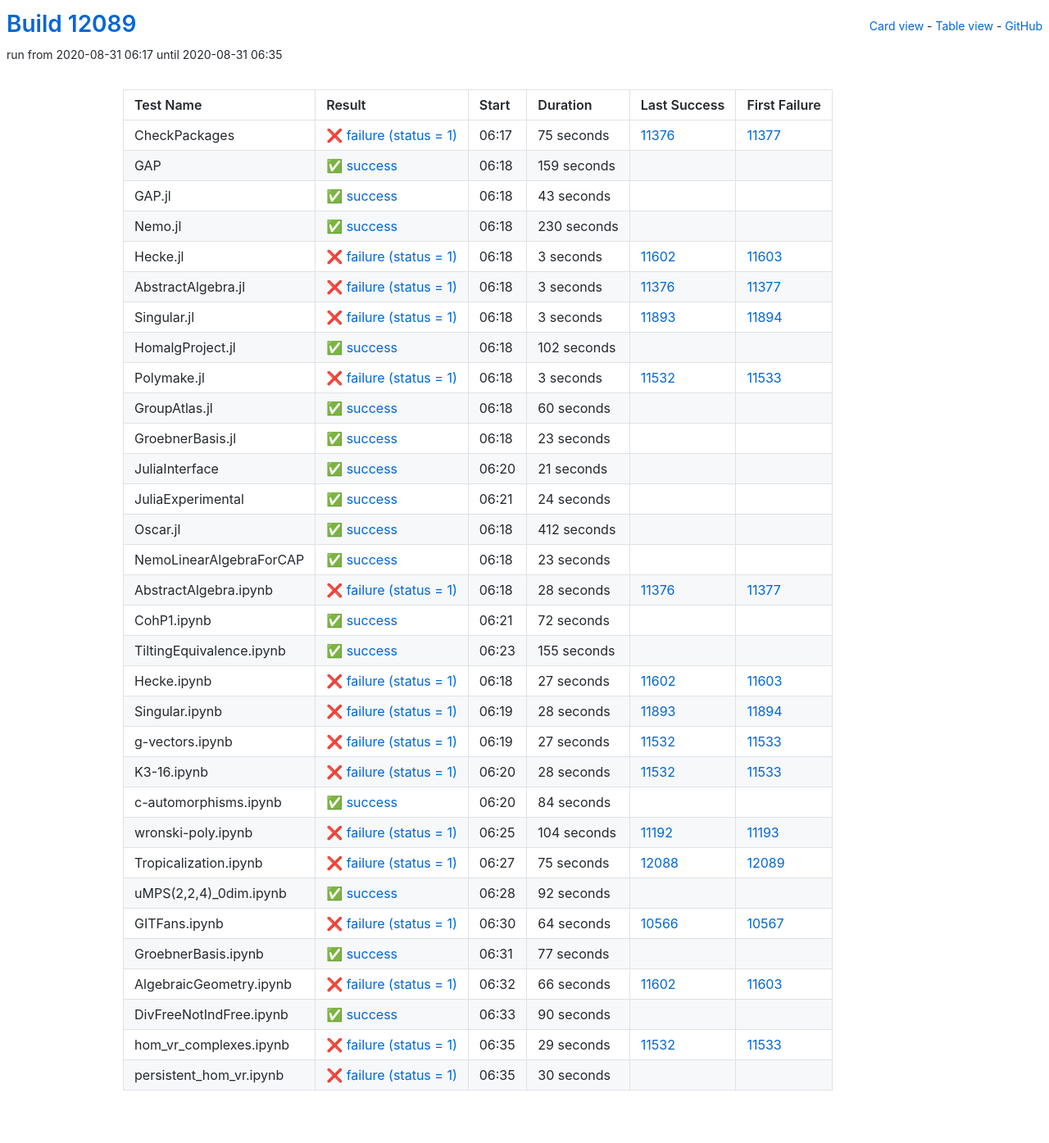
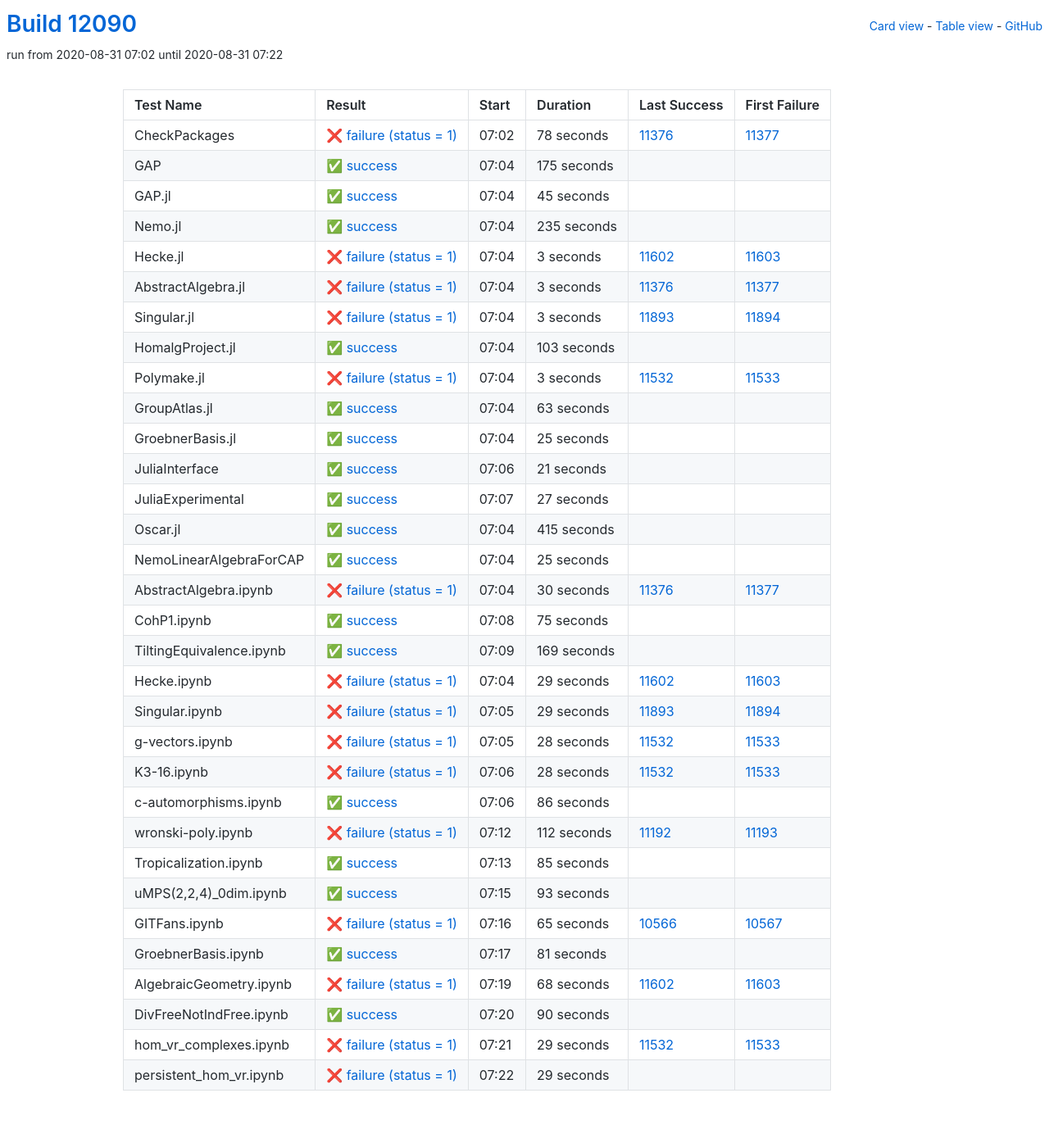
Before and after one commit to oscar-system/oscar-ci-status, a Jekyll site: the page built from table.html, in a window 1280 px wide. Shown: the whole page at 82% size. Built offline with Jekyll 4.4.1, drawn with Linux system fonts in a browser that asks for light colours.

Commit message:
Build #12090

```diff
--- a/_data/ci.yml
+++ b/_data/ci.yml
@@ -1,6 +1,6 @@
 ---
-build: 12089
-build_url: https://oscarci.mathematik.uni-kl.de/job/oscar/12089/
+build: 12090
+build_url: https://oscarci.mathematik.uni-kl.de/job/oscar/12090/
 job: oscar
 organization: oscar-system
 repo: oscar-ci-status
@@ -8,56 +8,56 @@
 tests:
 - name: CheckPackages
   id: checkpackages
-  log: https://oscarci.mathematik.uni-kl.de/job/oscar/12089/artifact/logs/build-12089/CheckPackages.log
-  start: 2020-08-31 06:17
+  log: https://oscarci.mathematik.uni-kl.de/job/oscar/12090/artifact/logs/build-12090/CheckPackages.log
+  start: 2020-08-31 07:02
   success: false
   exitcode: 1
   status: failure
-  duration: 75
+  duration: 78
   last_success: 11376
   last_success_url: https://oscarci.mathematik.uni-kl.de/job/oscar/11376/
   first_failure: 11377
   first_failure_url: https://oscarci.mathematik.uni-kl.de/job/oscar/11377/
 - name: GAP
   id: gap
-  log: https://oscarci.mathematik.uni-kl.de/job/oscar/12089/artifact/logs/build-12089/GAP.log
-  start: 2020-08-31 06:18
+  log: https://oscarci.mathematik.uni-kl.de/job/oscar/12090/artifact/logs/build-12090/GAP.log
+  start: 2020-08-31 07:04
   success: true
   exitcode: 0
   status: success
-  duration: 159
+  duration: 175
   last_success: false
   last_success_url:
   first_failure: false
   first_failure_url:
 - name: GAP.jl
   id: gap-jl
-  log: https://oscarci.mathematik.uni-kl.de/job/oscar/12089/artifact/logs/build-12089/GAP.jl.log
-  start: 2020-08-31 06:18
+  log: https://oscarci.mathematik.uni-kl.de/job/oscar/12090/artifact/logs/build-12090/GAP.jl.log
+  start: 2020-08-31 07:04
   success: true
   exitcode: 0
   status: success
-  duration: 43
+  duration: 45
   last_success: false
   last_success_url:
   first_failure: false
   first_failure_url:
 - name: Nemo.jl
   id: nemo-jl
-  log: https://oscarci.mathematik.uni-kl.de/job/oscar/12089/artifact/logs/build-12089/Nemo.jl.log
-  start: 2020-08-31 06:18
+  log: https://oscarci.mathematik.uni-kl.de/job/oscar/12090/artifact/logs/build-12090/Nemo.jl.log
+  start: 2020-08-31 07:04
   success: true
   exitcode: 0
   status: success
-  duration: 230
+  duration: 235
   last_success: false
   last_success_url:
   first_failure: false
   first_failure_url:
 - name: Hecke.jl
   id: hecke-jl
-  log: https://oscarci.mathematik.uni-kl.de/job/oscar/12089/artifact/logs/build-12089/Hecke.jl.log
-  start: 2020-08-31 06:18
+  log: https://oscarci.mathematik.uni-kl.de/job/oscar/12090/artifact/logs/build-12090/Hecke.jl.log
+  start: 2020-08-31 07:04
   success: false
   exitcode: 1
   status: failure
@@ -68,8 +68,8 @@
   first_failure_url: https://oscarci.mathematik.uni-kl.de/job/oscar/11603/
 - name: AbstractAlgebra.jl
   id: abstractalgebra-jl
-  log: https://oscarci.mathematik.uni-kl.de/job/oscar/12089/artifact/logs/build-12089/AbstractAlgebra.jl.log
-  start: 2020-08-31 06:18
+  log: https://oscarci.mathematik.uni-kl.de/job/oscar/12090/artifact/logs/build-12090/AbstractAlgebra.jl.log
+  start: 2020-08-31 07:04
   success: false
   exitcode: 1
   status: failure
@@ -80,8 +80,8 @@
   first_failure_url: https://oscarci.mathematik.uni-kl.de/job/oscar/11377/
 - name: Singular.jl
   id: singular-jl
-  log: https://oscarci.mathematik.uni-kl.de/job/oscar/12089/artifact/logs/build-12089/Singular.jl.log
-  start: 2020-08-31 06:18
+  log: https://oscarci.mathematik.uni-kl.de/job/oscar/12090/artifact/logs/build-12090/Singular.jl.log
+  start: 2020-08-31 07:04
   success: false
   exitcode: 1
   status: failure
@@ -92,20 +92,20 @@
   first_failure_url: https://oscarci.mathematik.uni-kl.de/job/oscar/11894/
 - name: HomalgProject.jl
   id: homalgproject-jl
-  log: https://oscarci.mathematik.uni-kl.de/job/oscar/12089/artifact/logs/build-12089/HomalgProject.jl.log
-  start: 2020-08-31 06:18
+  log: https://oscarci.mathematik.uni-kl.de/job/oscar/12090/artifact/logs/build-12090/HomalgProject.jl.log
+  start: 2020-08-31 07:04
   success: true
   exitcode: 0
   status: success
-  duration: 102
+  duration: 103
   last_success: false
   last_success_url:
   first_failure: false
   first_failure_url:
 - name: Polymake.jl
   id: polymake-jl
-  log: https://oscarci.mathematik.uni-kl.de/job/oscar/12089/artifact/logs/build-12089/Polymake.jl.log
-  start: 2020-08-31 06:18
+  log: https://oscarci.mathematik.uni-kl.de/job/oscar/12090/artifact/logs/build-12090/Polymake.jl.log
+  start: 2020-08-31 07:04
   success: false
   exitcode: 1
   status: failure
@@ -116,32 +116,32 @@
   first_failure_url: https://oscarci.mathematik.uni-kl.de/job/oscar/11533/
 - name: GroupAtlas.jl
   id: groupatlas-jl
-  log: https://oscarci.mathematik.uni-kl.de/job/oscar/12089/artifact/logs/build-12089/GroupAtlas.jl.log
-  start: 2020-08-31 06:18
+  log: https://oscarci.mathematik.uni-kl.de/job/oscar/12090/artifact/logs/build-12090/GroupAtlas.jl.log
+  start: 2020-08-31 07:04
   success: true
   exitcode: 0
   status: success
-  duration: 60
+  duration: 63
   last_success: false
   last_success_url:
   first_failure: false
   first_failure_url:
 - name: GroebnerBasis.jl
   id: groebnerbasis-jl
-  log: https://oscarci.mathematik.uni-kl.de/job/oscar/12089/artifact/logs/build-12089/GroebnerBasis.jl.log
-  start: 2020-08-31 06:18
+  log: https://oscarci.mathematik.uni-kl.de/job/oscar/12090/artifact/logs/build-12090/GroebnerBasis.jl.log
+  start: 2020-08-31 07:04
   success: true
   exitcode: 0
   status: success
-  duration: 23
+  duration: 25
   last_success: false
   last_success_url:
   first_failure: false
   first_failure_url:
 - name: JuliaInterface
   id: juliainterface
-  log: https://oscarci.mathematik.uni-kl.de/job/oscar/12089/artifact/logs/build-12089/JuliaInterface.log
-  start: 2020-08-31 06:20
+  log: https://oscarci.mathematik.uni-kl.de/job/oscar/12090/artifact/logs/build-12090/JuliaInterface.log
+  start: 2020-08-31 07:06
   success: true
   exitcode: 0
   status: success
@@ -152,116 +152,116 @@
   first_failure_url:
 - name: JuliaExperimental
   id: juliaexperimental
-  log: https://oscarci.mathematik.uni-kl.de/job/oscar/12089/artifact/logs/build-12089/JuliaExperimental.log
-  start: 2020-08-31 06:21
+  log: https://oscarci.mathematik.uni-kl.de/job/oscar/12090/artifact/logs/build-12090/JuliaExperimental.log
+  start: 2020-08-31 07:07
   success: true
   exitcode: 0
   status: success
-  duration: 24
+  duration: 27
   last_success: false
   last_success_url:
   first_failure: false
   first_failure_url:
 - name: Oscar.jl
   id: oscar-jl
-  log: https://oscarci.mathematik.uni-kl.de/job/oscar/12089/artifact/logs/build-12089/Oscar.jl.log
-  start: 2020-08-31 06:18
+  log: https://oscarci.mathematik.uni-kl.de/job/oscar/12090/artifact/logs/build-12090/Oscar.jl.log
+  start: 2020-08-31 07:04
   success: true
   exitcode: 0
   status: success
-  duration: 412
+  duration: 415
   last_success: false
   last_success_url:
   first_failure: false
   first_failure_url:
 - name: NemoLinearAlgebraForCAP
   id: nemolinearalgebraforcap
-  log: https://oscarci.mathematik.uni-kl.de/job/oscar/12089/artifact/logs/build-12089/NemoLinearAlgebraForCAP.log
-  start: 2020-08-31 06:18
+  log: https://oscarci.mathematik.uni-kl.de/job/oscar/12090/artifact/logs/build-12090/NemoLinearAlgebraForCAP.log
+  start: 2020-08-31 07:04
   success: true
   exitcode: 0
   status: success
-  duration: 23
+  duration: 25
   last_success: false
   last_success_url:
   first_failure: false
   first_failure_url:
 - name: AbstractAlgebra.ipynb
   id: abstractalgebra-ipynb
-  log: https://oscarci.mathematik.uni-kl.de/job/oscar/12089/artifact/logs/build-12089/AbstractAlgebra.ipynb.log
-  start: 2020-08-31 06:18
+  log: https://oscarci.mathematik.uni-kl.de/job/oscar/12090/artifact/logs/build-12090/AbstractAlgebra.ipynb.log
+  start: 2020-08-31 07:04
   success: false
   exitcode: 1
   status: failure
-  duration: 28
+  duration: 30
   last_success: 11376
   last_success_url: https://oscarci.mathematik.uni-kl.de/job/oscar/11376/
   first_failure: 11377
   first_failure_url: https://oscarci.mathematik.uni-kl.de/job/oscar/11377/
 - name: CohP1.ipynb
   id: cohp1-ipynb
-  log: https://oscarci.mathematik.uni-kl.de/job/oscar/12089/artifact/logs/build-12089/CohP1.ipynb.log
-  start: 2020-08-31 06:21
+  log: https://oscarci.mathematik.uni-kl.de/job/oscar/12090/artifact/logs/build-12090/CohP1.ipynb.log
+  start: 2020-08-31 07:08
   success: true
   exitcode: 0
   status: success
-  duration: 72
+  duration: 75
   last_success: false
   last_success_url:
   first_failure: false
   first_failure_url:
 - name: TiltingEquivalence.ipynb
   id: tiltingequivalence-ipynb
-  log: https://oscarci.mathematik.uni-kl.de/job/oscar/12089/artifact/logs/build-12089/TiltingEquivalence.ipynb.log
-  start: 2020-08-31 06:23
+  log: https://oscarci.mathematik.uni-kl.de/job/oscar/12090/artifact/logs/build-12090/TiltingEquivalence.ipynb.log
+  start: 2020-08-31 07:09
   success: true
   exitcode: 0
   status: success
-  duration: 155
+  duration: 169
   last_success: false
   last_success_url:
   first_failure: false
   first_failure_url:
 - name: Hecke.ipynb
   id: hecke-ipynb
-  log: https://oscarci.mathematik.uni-kl.de/job/oscar/12089/artifact/logs/build-12089/Hecke.ipynb.log
-  start: 2020-08-31 06:18
+  log: https://oscarci.mathematik.uni-kl.de/job/oscar/12090/artifact/logs/build-12090/Hecke.ipynb.log
+  start: 2020-08-31 07:04
   success: false
   exitcode: 1
   status: failure
-  duration: 27
+  duration: 29
   last_success: 11602
   last_success_url: https://oscarci.mathematik.uni-kl.de/job/oscar/11602/
   first_failure: 11603
   first_failure_url: https://oscarci.mathematik.uni-kl.de/job/oscar/11603/
 - name: Singular.ipynb
   id: singular-ipynb
-  log: https://oscarci.mathematik.uni-kl.de/job/oscar/12089/artifact/logs/build-12089/Singular.ipynb.log
-  start: 2020-08-31 06:19
+  log: https://oscarci.mathematik.uni-kl.de/job/oscar/12090/artifact/logs/build-12090/Singular.ipynb.log
+  start: 2020-08-31 07:05
   success: false
   exitcode: 1
   status: failure
-  duration: 28
+  duration: 29
   last_success: 11893
   last_success_url: https://oscarci.mathematik.uni-kl.de/job/oscar/11893/
   first_failure: 11894
   first_failure_url: https://oscarci.mathematik.uni-kl.de/job/oscar/11894/
 - name: g-vectors.ipynb
   id: g-vectors-ipynb
-  log: https://oscarci.mathematik.uni-kl.de/job/oscar/12089/artifact/logs/build-12089/g-vectors.ipynb.log
-  start: 2020-08-31 06:19
+  log: https://oscarci.mathematik.uni-kl.de/job/oscar/12090/artifact/logs/build-12090/g-vectors.ipynb.log
+  start: 2020-08-31 07:05
   success: false
   exitcode: 1
   status: failure
-  duration: 27
+  duration: 28
   last_success: 11532
   last_success_url: https://oscarci.mathematik.uni-kl.de/job/oscar/11532/
   first_failure: 11533
   first_failure_url: https://oscarci.mathematik.uni-kl.de/job/oscar/11533/
 - name: K3-16.ipynb
   id: k3-16-ipynb
-  log: https://oscarci.mathematik.uni-kl.de/job/oscar/12089/artifact/logs/build-12089/K3-16.ipynb.log
-  start: 2020-08-31 06:20
+  log: https://oscarci.mathematik.uni-kl.de/job/oscar/12090/artifact/logs/build-12090/K3-16.ipynb.log
+  start: 2020-08-31 07:06
   success: false
   exitcode: 1
   status: failure
@@ -272,92 +272,92 @@
   first_failure_url: https://oscarci.mathematik.uni-kl.de/job/oscar/11533/
 - name: c-automorphisms.ipynb
   id: c-automorphisms-ipynb
-  log: https://oscarci.mathematik.uni-kl.de/job/oscar/12089/artifact/logs/build-12089/c-automorphisms.ipynb.log
-  start: 2020-08-31 06:20
+  log: https://oscarci.mathematik.uni-kl.de/job/oscar/12090/artifact/logs/build-12090/c-automorphisms.ipynb.log
+  start: 2020-08-31 07:06
   success: true
   exitcode: 0
   status: success
-  duration: 84
+  duration: 86
   last_success: false
   last_success_url:
   first_failure: false
   first_failure_url:
 - name: wronski-poly.ipynb
   id: wronski-poly-ipynb
-  log: https://oscarci.mathematik.uni-kl.de/job/oscar/12089/artifact/logs/build-12089/wronski-poly.ipynb.log
-  start: 2020-08-31 06:25
+  log: https://oscarci.mathematik.uni-kl.de/job/oscar/12090/artifact/logs/build-12090/wronski-poly.ipynb.log
+  start: 2020-08-31 07:12
   success: false
   exitcode: 1
   status: failure
-  duration: 104
+  duration: 112
   last_success: 11192
   last_success_url: https://oscarci.mathematik.uni-kl.de/job/oscar/11192/
   first_failure: 11193
   first_failure_url: https://oscarci.mathematik.uni-kl.de/job/oscar/11193/
 - name: Tropicalization.ipynb
   id: tropicalization-ipynb
-  log: https://oscarci.mathematik.uni-kl.de/job/oscar/12089/artifact/logs/build-12089/Tropicalization.ipynb.log
-  start: 2020-08-31 06:27
-  success: false
-  exitcode: 1
-  status: failure
-  duration: 75
-  last_success: 12088
-  last_success_url: https://oscarci.mathematik.uni-kl.de/job/oscar/12088/
-  first_failure: 12089
-  first_failure_url: https://oscarci.mathematik.uni-kl.de/job/oscar/12089/
-- name: uMPS(2,2,4)_0dim.ipynb
-  id: umps-2-2-4-0dim-ipynb
-  log: https://oscarci.mathematik.uni-kl.de/job/oscar/12089/artifact/logs/build-12089/uMPS-2-2-4-_0dim.ipynb.log
-  start: 2020-08-31 06:28
+  log: https://oscarci.mathematik.uni-kl.de/job/oscar/12090/artifact/logs/build-12090/Tropicalization.ipynb.log
+  start: 2020-08-31 07:13
   success: true
   exitcode: 0
   status: success
-  duration: 92
+  duration: 85
+  last_success: false
+  last_success_url:
+  first_failure: false
+  first_failure_url:
+- name: uMPS(2,2,4)_0dim.ipynb
+  id: umps-2-2-4-0dim-ipynb
+  log: https://oscarci.mathematik.uni-kl.de/job/oscar/12090/artifact/logs/build-12090/uMPS-2-2-4-_0dim.ipynb.log
+  start: 2020-08-31 07:15
+  success: true
+  exitcode: 0
+  status: success
+  duration: 93
   last_success: false
   last_success_url:
   first_failure: false
   first_failure_url:
 - name: GITFans.ipynb
   id: gitfans-ipynb
-  log: https://oscarci.mathematik.uni-kl.de/job/oscar/12089/artifact/logs/build-12089/GITFans.ipynb.log
-  start: 2020-08-31 06:30
+  log: https://oscarci.mathematik.uni-kl.de/job/oscar/12090/artifact/logs/build-12090/GITFans.ipynb.log
+  start: 2020-08-31 07:16
   success: false
   exitcode: 1
   status: failure
-  duration: 64
+  duration: 65
   last_success: 10566
   last_success_url: https://oscarci.mathematik.uni-kl.de/job/oscar/10566/
   first_failure: 10567
   first_failure_url: https://oscarci.mathematik.uni-kl.de/job/oscar/10567/
 - name: GroebnerBasis.ipynb
   id: groebnerbasis-ipynb
-  log: https://oscarci.mathematik.uni-kl.de/job/oscar/12089/artifact/logs/build-12089/GroebnerBasis.ipynb.log
-  start: 2020-08-31 06:31
+  log: https://oscarci.mathematik.uni-kl.de/job/oscar/12090/artifact/logs/build-12090/GroebnerBasis.ipynb.log
+  start: 2020-08-31 07:17
   success: true
   exitcode: 0
   status: success
-  duration: 77
+  duration: 81
   last_success: false
   last_success_url:
   first_failure: false
   first_failure_url:
 - name: AlgebraicGeometry.ipynb
   id: algebraicgeometry-ipynb
-  log: https://oscarci.mathematik.uni-kl.de/job/oscar/12089/artifact/logs/build-12089/AlgebraicGeometry.ipynb.log
-  start: 2020-08-31 06:32
+  log: https://oscarci.mathematik.uni-kl.de/job/oscar/12090/artifact/logs/build-12090/AlgebraicGeometry.ipynb.log
+  start: 2020-08-31 07:19
   success: false
   exitcode: 1
   status: failure
-  duration: 66
+  duration: 68
   last_success: 11602
   last_success_url: https://oscarci.mathematik.uni-kl.de/job/oscar/11602/
   first_failure: 11603
   first_failure_url: https://oscarci.mathematik.uni-kl.de/job/oscar/11603/
 - name: DivFreeNotIndFree.ipynb
   id: divfreenotindfree-ipynb
-  log: https://oscarci.mathematik.uni-kl.de/job/oscar/12089/artifact/logs/build-12089/DivFreeNotIndFree.ipynb.log
-  start: 2020-08-31 06:33
+  log: https://oscarci.mathematik.uni-kl.de/job/oscar/12090/artifact/logs/build-12090/DivFreeNotIndFree.ipynb.log
+  start: 2020-08-31 07:20
   success: true
   exitcode: 0
   status: success
@@ -368,8 +368,8 @@
   first_failure_url:
 - name: hom_vr_complexes.ipynb
   id: hom-vr-complexes-ipynb
-  log: https://oscarci.mathematik.uni-kl.de/job/oscar/12089/artifact/logs/build-12089/hom_vr_complexes.ipynb.log
-  start: 2020-08-31 06:35
+  log: https://oscarci.mathematik.uni-kl.de/job/oscar/12090/artifact/logs/build-12090/hom_vr_complexes.ipynb.log
+  start: 2020-08-31 07:21
   success: false
   exitcode: 1
   status: failure
@@ -380,12 +380,12 @@
   first_failure_url: https://oscarci.mathematik.uni-kl.de/job/oscar/11533/
 - name: persistent_hom_vr.ipynb
   id: persistent-hom-vr-ipynb
-  log: https://oscarci.mathematik.uni-kl.de/job/oscar/12089/artifact/logs/build-12089/persistent_hom_vr.ipynb.log
-  start: 2020-08-31 06:35
+  log: https://oscarci.mathematik.uni-kl.de/job/oscar/12090/artifact/logs/build-12090/persistent_hom_vr.ipynb.log
+  start: 2020-08-31 07:22
   success: false
   exitcode: 1
   status: failure
-  duration: 30
+  duration: 29
   last_success: false
   last_success_url:
   first_failure: false
```
Also changed, not shown: README.md.
